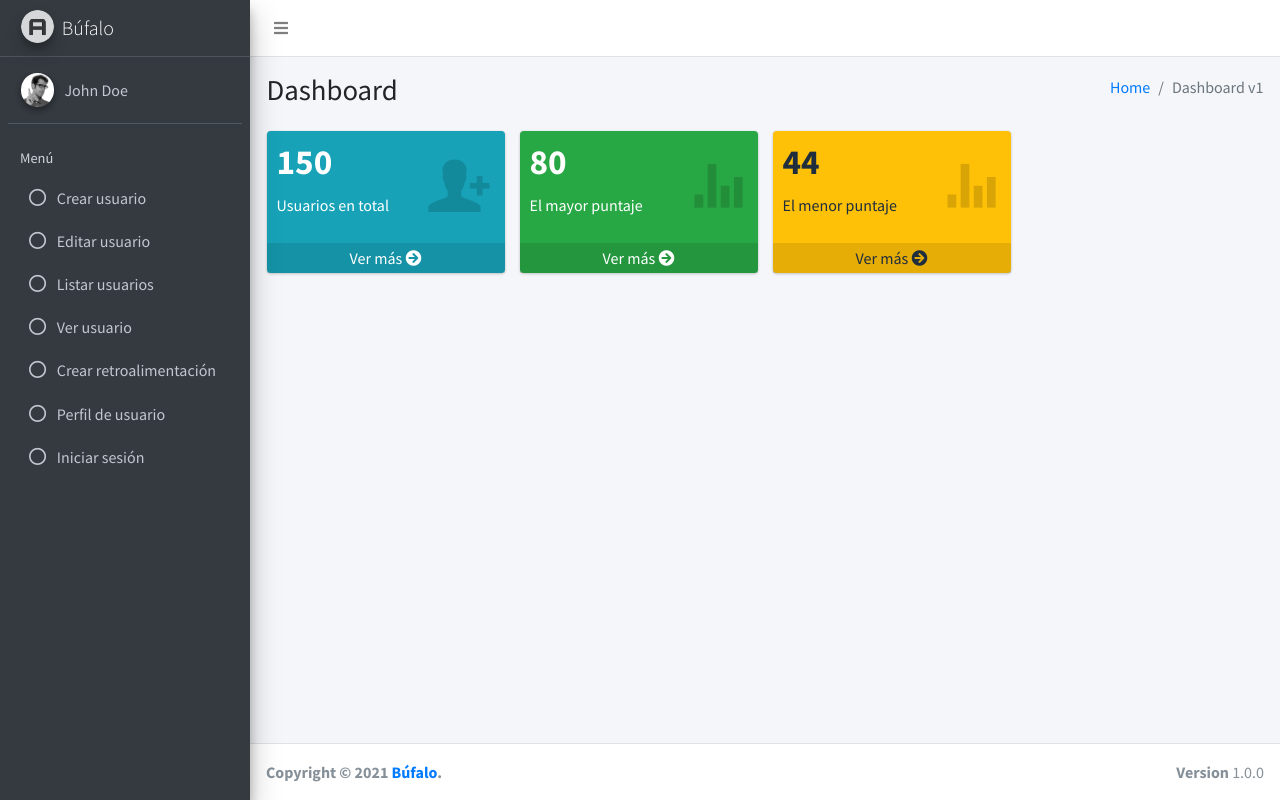
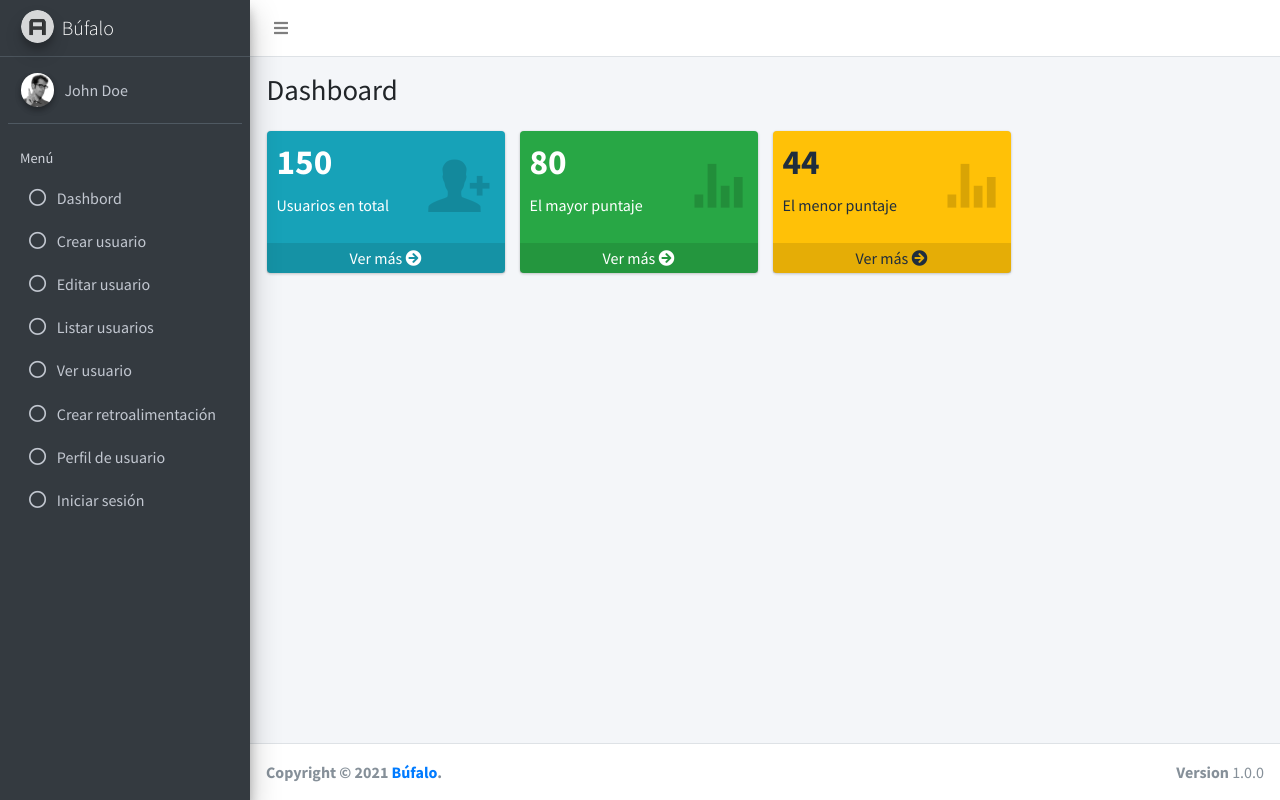
Before and after one commit to fseve/bufaloflask, a Flask app: page /dashboard in a window 1280 px wide. Run offline with Flask 2, Linux system fonts and the light colour scheme; some libraries are stand-ins or nearby versions.

Commit message:
add dashboard link in menu

```diff
--- a/templates/dashboard.html
+++ b/templates/dashboard.html
@@ -37,10 +37,10 @@
             <h1 class="m-0">Dashboard</h1>
           </div>
           <div class="col-sm-6">
-            <ol class="breadcrumb float-sm-right">
+            <!-- <ol class="breadcrumb float-sm-right">
               <li class="breadcrumb-item"><a href="#">Home</a></li>
               <li class="breadcrumb-item active">Dashboard v1</li>
-            </ol>
+            </ol> -->
           </div>
         </div>
       </div>
--- a/templates/layout.html
+++ b/templates/layout.html
@@ -49,6 +49,15 @@
           <ul class="nav nav-pills nav-sidebar flex-column" data-widget="treeview" role="menu" data-accordion="false">
 
             <li class="nav-header">Menú</li>
+
+            <li class="nav-item">
+              <a href="{{'/dashboard'}}" class="nav-link">
+                <i class="far fa-circle nav-icon"></i>
+                <p>
+                  Dashbord
+                </p>
+              </a>
+            </li>
 
             <li class="nav-item">
               <a href="{{'/usuarios/crear'}}" class="nav-link">
```
